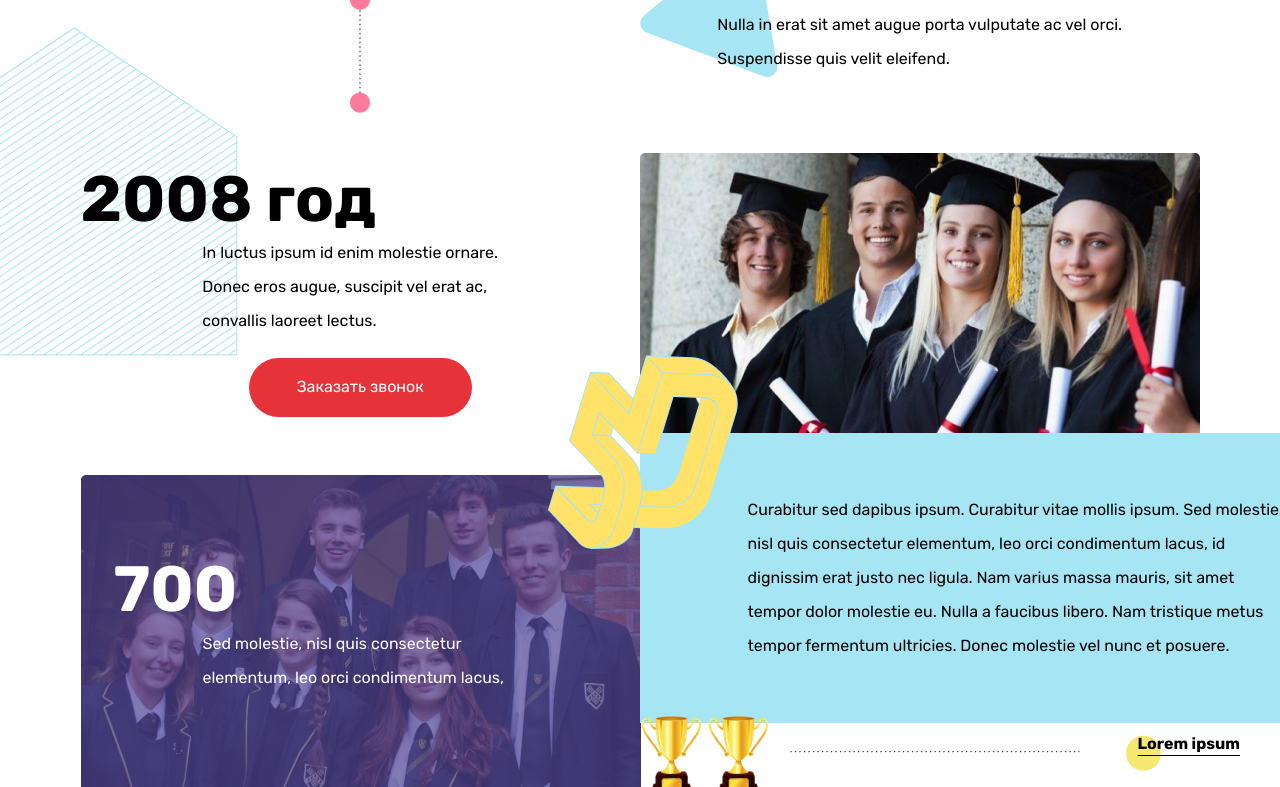
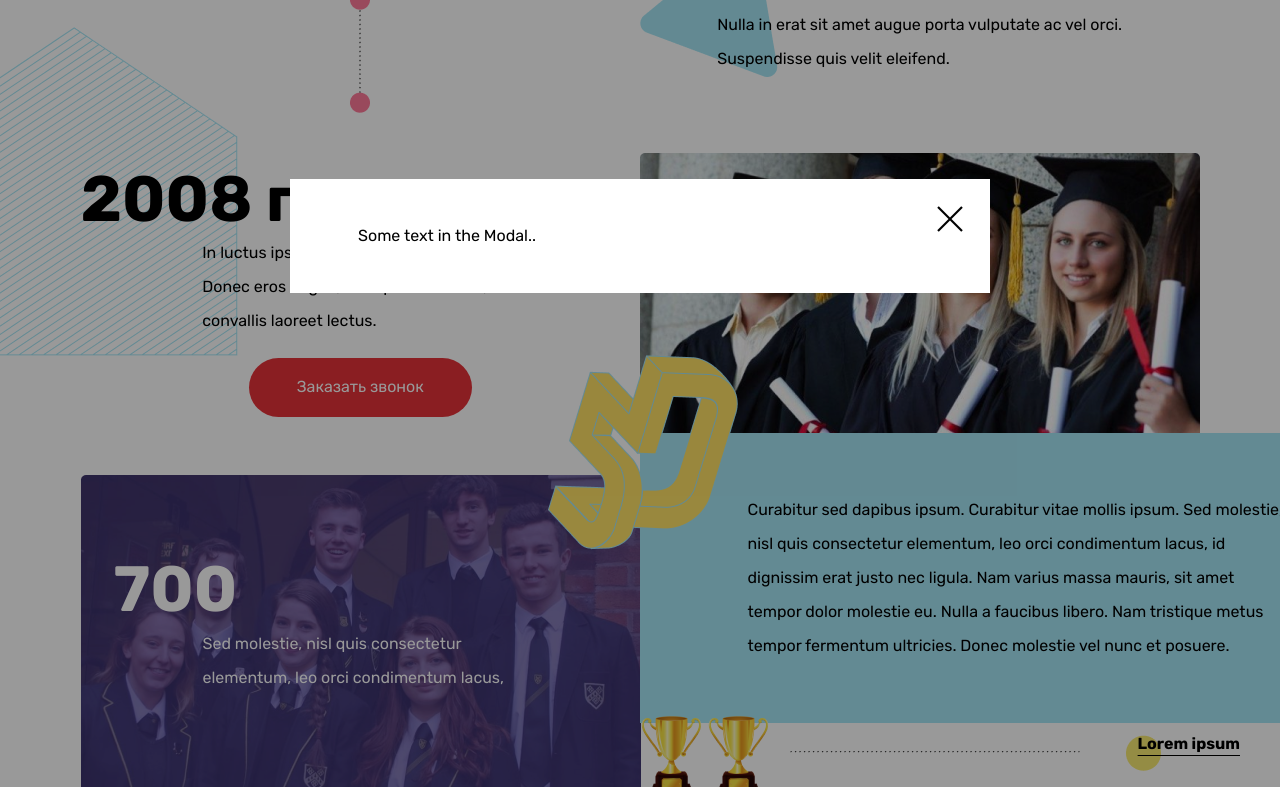
Before and after one commit to COLOMBO72/testtask_pyatoeizmerenie, a website built with webpack: page src/index.html in a window 1280 px wide. Both pictures are taken after a click on the button "Заказать звонок". Shown: the part 469-1256 px from the top of the page. Built offline with nearby package versions, Linux system fonts and the light colour scheme.

Commit message:
added modal without content

```diff
--- a/src/index.html
+++ b/src/index.html
@@ -9,6 +9,14 @@
 </head>
 
 <body>
+    <!-- МОДАЛЬНОЕ ОКНО -->
+    <div id="myModal" class="modal">
+        <div class="modal-content">
+            <img src="images/icon_close.png" class="close" alt="close">
+            <p>Some text in the Modal..</p>
+        </div>
+    </div>
+
     <main class="container__general">
         <div class="container__row">
             <div class="container__row-column-1">
@@ -55,7 +63,7 @@
                             <p>In luctus ipsum id enim molestie ornare. Donec eros augue, suscipit vel erat ac,
                                 convallis
                                 laoreet lectus.</p>
-                            <button>Заказать звонок</button>
+                            <button id="myBtn">Заказать звонок</button>
                         </div>
                     </div>
                     <div class="block--oxford2">
@@ -110,7 +118,8 @@
                         <div class="block--oxford1--text">
                             <p>Curabitur sed dapibus ipsum. Curabitur vitae mollis ipsum. Sed molestie, nisl quis
                                 consectetur
-                                elementum, leo orci condimentum lacus, id dignissim erat justo nec ligula. Nam varius massa
+                                elementum, leo orci condimentum lacus, id dignissim erat justo nec ligula. Nam varius
+                                massa
                                 mauris, sit amet tempor dolor molestie eu. Nulla a faucibus libero. Nam tristique metus
                                 tempor
                                 fermentum ultricies. Donec molestie vel nunc et posuere.</p>
--- a/src/index.js
+++ b/src/index.js
@@ -6,6 +6,10 @@ let card1 = document.getElementsByClassName('under_row1--card');
 let card768 = document.getElementsByClassName('under_row1--card768');
 let bigcard1 = document.getElementsByClassName('under_row1--big_card');
 let cardlogo = document.getElementsByName('card_logo');
+var modal = document.getElementById('myModal');
+var btn = document.getElementById('myBtn');
+var span = document.getElementsByClassName('close')[0];
+
 let currentColor;
 let currentImage;
 
@@ -62,3 +66,19 @@ for (let i = 0; i < card768.length; i++) {
     cardlogo[i + 1].src = currentImage;
   });
 }
+
+// MODAL WINDOW
+
+btn.onclick = function () {
+  modal.style.display = 'block';
+};
+
+span.onclick = function () {
+  modal.style.display = 'none';
+};
+
+window.onclick = function (event) {
+  if (event.target == modal) {
+    modal.style.display = 'none';
+  }
+};
--- a/src/styles/main.scss
+++ b/src/styles/main.scss
@@ -14,6 +14,45 @@ body {
   flex-direction: column;
   align-items: center;
 }
+
+// МОДАЛЬНОЕ ОКНО
+.modal {
+  display: none;
+  position: fixed;
+  z-index: 99;
+  left: 0;
+  top: 0;
+  width: 100%;
+  height: 100%;
+  overflow: auto;
+  background-color: rgb(0,0,0);
+  background-color: rgba(0,0,0,0.4);
+}
+
+.modal-content {
+  background-color: $white;
+  margin: 15% auto;
+  padding: 48px 68px;
+  width: 700px;
+  position: relative;
+}
+
+.close {
+  position: absolute;
+  float: right;
+  top: 24px;
+  right: 24px;
+  font-size: 28px;
+  font-weight: bold;
+}
+.close:hover,
+.close:focus {
+  color: black;
+  text-decoration: none;
+  cursor: pointer;
+}
+
+
 
 .triangle_gray {
   position: absolute;
```
Also changed, not shown: src/images/icon_close.png (added).
